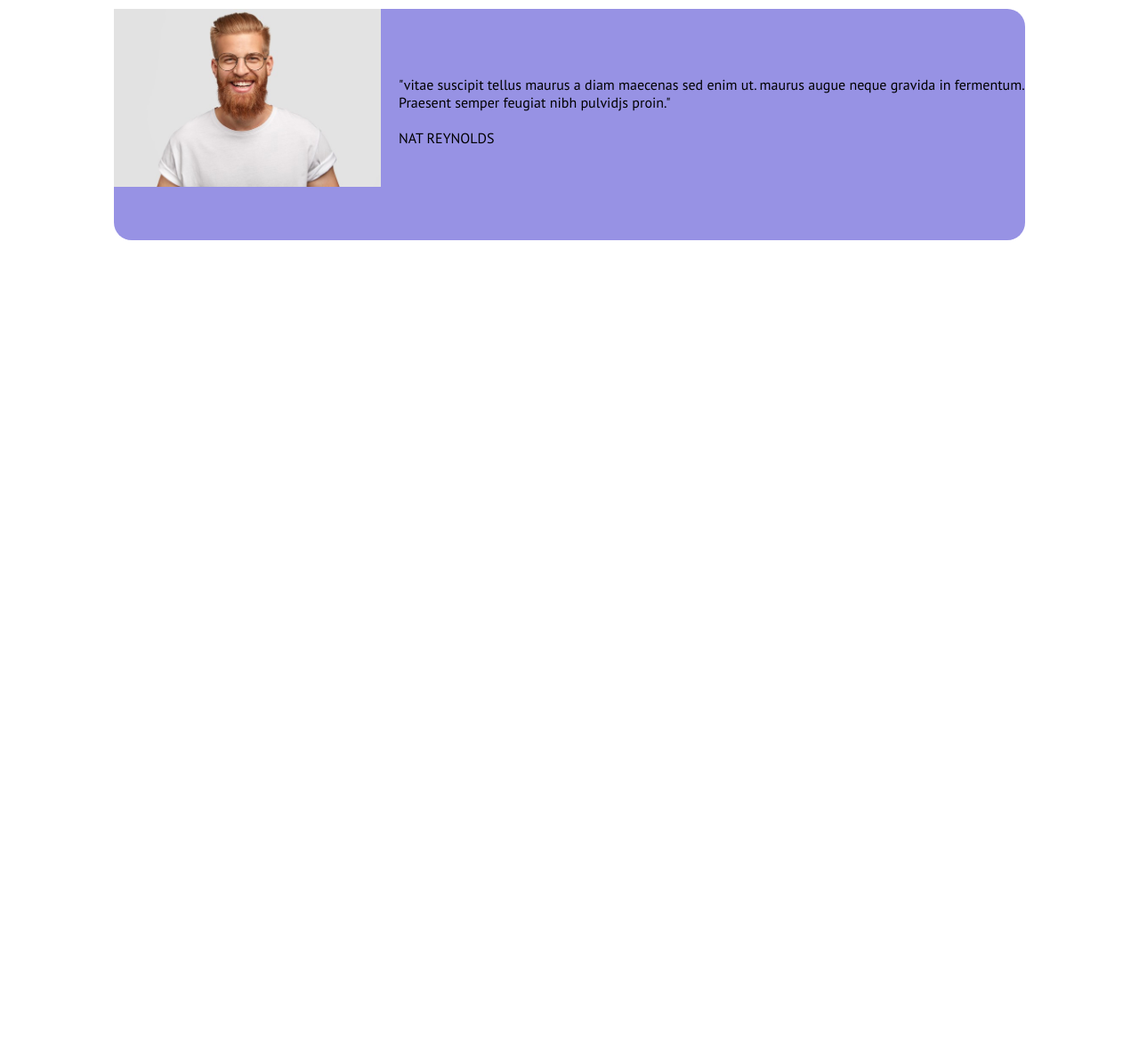
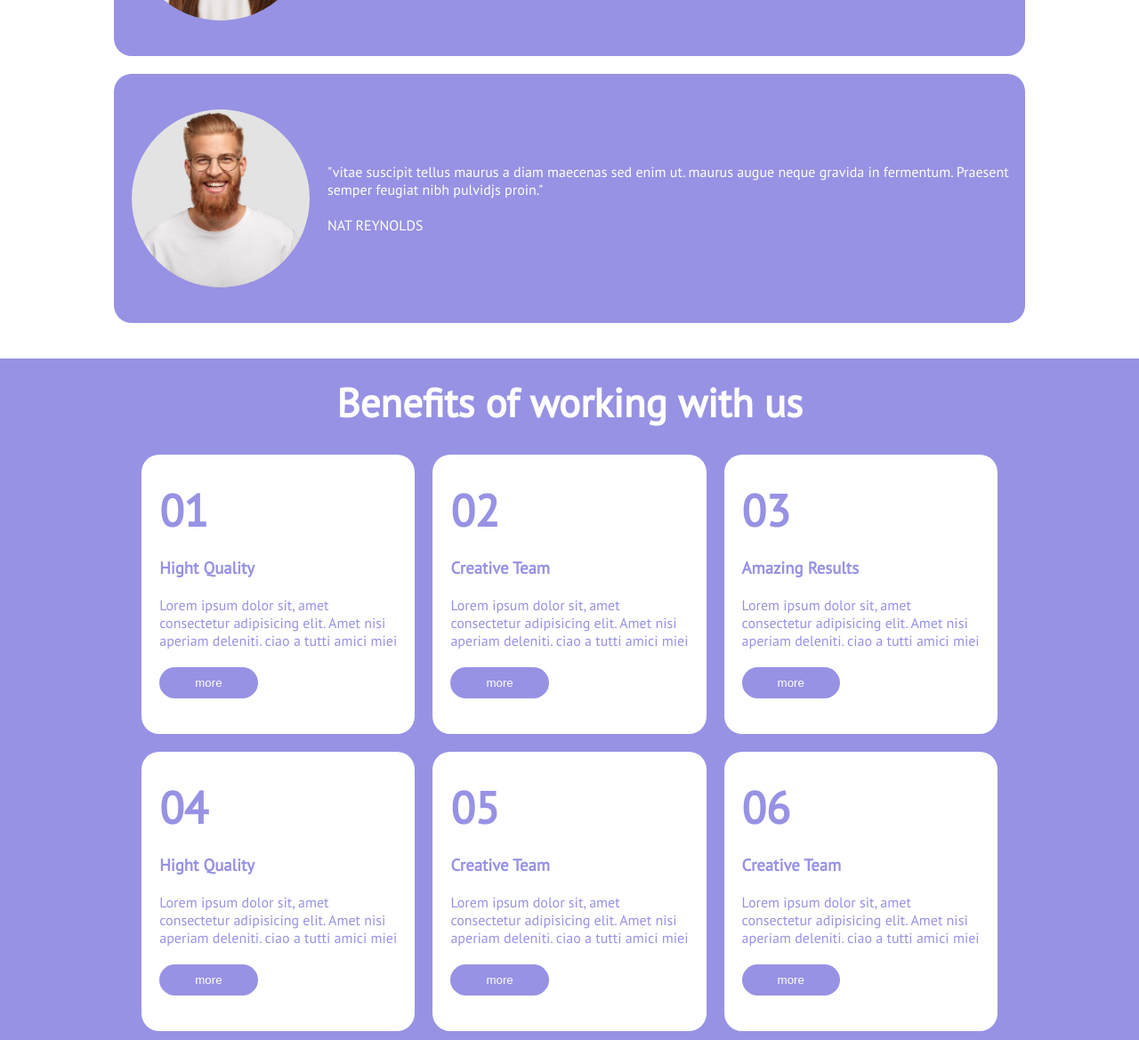
Before and after one commit to EmanueleWebDeveloper/htmlcss-responsive-layout, a plain HTML site: page index.html in a window 1280 px wide. Shown: the part 2120-3289 px from the top of the page at 89% size. Before the commit the page ends 2420 px from the top, so only its background shows below. Drawn offline with Linux system fonts and the light colour scheme.

Commit message:
carte bianche

```diff
--- a/index.html
+++ b/index.html
@@ -124,6 +124,7 @@
                 </div>
 
             </div>
+
             <div class="centratura">
                 <div>
                     <picture>
@@ -135,11 +136,12 @@
                 </div>
 
             </div>
+
             <div class="centratura">
                 <div>
-                    <div>
+                    <picture>
                         <img id="foto" src="./img/testimonial3.jpg" alt="">
-                    </div>
+                    </picture>
                 </div>
                 <div>
                     <p>"vitae suscipit tellus maurus a diam maecenas sed enim ut. maurus augue neque gravida in fermentum. Praesent semper feugiat nibh pulvidjs proin." <br> <br>   <span>NAT REYNOLDS </span></p>
@@ -148,6 +150,100 @@
             </div>
 
             </div>
+
+            </div>
+        </section>
+
+        <section id="title-3">
+            <div>
+                <h2>Benefits of working with us</h2>
+            </div>
+        </section>
+
+        <section class="seicarte">
+            <div class="contenitore-flex">
+            <div class="carta">
+                <div>
+                    <h2>01</h2>
+                </div>
+                <div>
+                <h3>Hight Quality</h3>
+                </div>
+                <div>
+                    <p>Lorem ipsum dolor sit, amet consectetur adipisicing elit. Amet nisi aperiam deleniti. ciao a tutti amici miei</p>
+                                    </div>
+                <div class="Bottoneviola">
+                    <button>more</button>
+                </div>
+            </div>
+
+            <div class="carta">
+                <div>
+                    <h2>02</h2>
+                </div>
+                <div>
+                    <h3>Creative Team</h3>
+                </div>
+                <div>
+                    <p>Lorem ipsum dolor sit, amet consectetur adipisicing elit. Amet nisi aperiam deleniti. ciao a tutti amici miei</p>
+                </div>
+                <div class="Bottoneviola">
+                    <button>more</button>
+                </div>
+            </div>
+
+            <div class="carta">
+                <div>
+                    <h2>03</h2>
+                </div>
+                <div><h3>Amazing Results</h3></div>
+                <div>
+                <p>Lorem ipsum dolor sit, amet consectetur adipisicing elit. Amet nisi aperiam deleniti. ciao a tutti amici miei</p>
+                </div>
+                <div class="Bottoneviola">
+                    <button>more</button>
+                </div>
+            </div>
+
+            <div class="carta">
+                <div>
+                    <h2>04</h2>
+                </div>
+                <div><h3>Hight Quality</h3></div>
+                <div>
+                    <p>Lorem ipsum dolor sit, amet consectetur adipisicing elit. Amet nisi aperiam deleniti. ciao a tutti amici miei</p>
+                </div>
+                <div class="Bottoneviola">
+                    <button>more</button>
+                </div>
+            </div>
+
+            <div class="carta">
+                <div>
+                    <h2>05</h2>
+                </div>
+                <div><h3>Creative Team</h3></div>
+                <div>
+                    <p>Lorem ipsum dolor sit, amet consectetur adipisicing elit. Amet nisi aperiam deleniti. ciao a tutti amici miei</p>
+               </div>
+                <div class="Bottoneviola">
+                    <button>more</button>
+                </div>
+            </div>
+
+            <div class="carta">
+                <div>
+                    <h2>06</h2>
+                </div>
+                <div><h3>Creative Team</h3></div>
+                <div>
+                   <p>Lorem ipsum dolor sit, amet consectetur adipisicing elit. Amet nisi aperiam deleniti. ciao a tutti amici miei</p>
+                </div>
+                <div class="Bottoneviola">
+                    <button>more</button>
+                </div>
+            </div>
+        </div>
         </section>
     </main>
 
--- a/style.css
+++ b/style.css
@@ -42,71 +42,8 @@ nav div ul li button{
    border-radius: 20px;
 }
 
-@media screen and ( max-width: 480px ){
-    nav{
-        width: 80%;
-        display: flex;
-        justify-content: space-between;
-        margin: 0 auto;
-        align-items: center;
-        padding: 10px;
-    }
-    nav div ul{
-        display: none;
-    }
-    nav div #mobile{
-        display: block;
-    }
-    main .planning{
-        display: flex;
-        width: 100%;
-        margin: 0 auto;
-        flex-wrap: wrap;
-    }
-    main .container{
-        width: 100%;
-        margin: 0 auto;
-        flex-direction: column;
-     }
-     main .flex-foto{
-        flex-direction: column;
-    }
 
-    main .card-big{
-        width: 100%;
-    }
-
-}
-
-
-@media screen and ( max-width: 768px ){
-    nav{
-        width: 80%;
-        display: flex;
-        justify-content: space-between;
-        margin: 0 auto;
-        align-items: center;
-        padding: 10px;
-    }
-    nav div ul{
-        display: none;
-    }
-    nav div #mobile{
-        display: block;
-    }
-    main .planning{
-        display: flex;
-        width: 100%;
-        margin: 0 auto;
-        flex-wrap: wrap;
-    }
-    main .flex-foto{
-        display: flex;
-        flex-direction: column;
-    }
- }
-
- main .container{
+main .container{
     display: flex;
     flex-wrap: wrap;
     gap: 20px;
@@ -169,6 +106,7 @@ main .container .cards-small h3{
     padding-top: 20px;
 }
 
+
 main div div img{
     width: 300px;
 }
@@ -193,7 +131,7 @@ main div .primafoto{
 }
 
 main div .primafoto img{
-   padding-bottom: 100px;
+    padding-bottom: 100px;
 }
 
 main div .secondafoto{
@@ -248,7 +186,11 @@ main div .secondafoto img{
 .testimonialsdue{
     width: 80%;
     padding-top: 40px;
+    padding-bottom: 40px;
     margin: 0 auto;
+    display: flex;
+    flex-direction: column;
+    gap: 20px;
 }
 
 
@@ -256,10 +198,171 @@ main .testimonialsdue .centratura{
     background-color: #9792e4;
     border-radius: 20px;
     gap: 20px;
+    color: white;
 }
 
 main .testimonialsdue div{
     display: flex;
     align-items: center;
-    margin-bottom: 30px;
+    padding: 20px 0;
 }
+
+main .testimonialsdue div picture{
+    width: 200px;
+    height: 200px;
+    border-radius: 50%;
+    overflow: hidden;
+    margin-left: 20px;
+}
+
+main .testimonialsdue div picture img{
+    width: 100%;
+    height: 100%;
+    object-fit: cover;
+}
+
+main #title-3{
+    background-color: #9792e4;
+    width: 100%;
+    margin: 0 auto;
+    font-size: 30px;
+   text-align: center;
+   color: white;
+}
+
+main #title-3{
+   padding: 20px 0;
+}
+
+.seicarte{
+    display: flex;
+    flex-wrap: wrap;
+    justify-content: center;
+    width: 100%;
+    background-color: #9792e4;
+}
+main .contenitore-flex{
+    display: flex;
+    flex-wrap: wrap;
+    justify-content: center;
+    width: 80%;
+}
+
+.carta {
+    width: 30%;
+    margin: 10px;
+    padding: 30px 20px;
+    background-color: white;
+    color: #9792e4;
+    border-radius: 20px;
+  }
+
+  main .contenitore-flex .carta button{
+    padding: 10px 40px;
+    border: none;
+    border-radius: 20px;
+    background-color: #9792e4;
+    color: white;
+  }
+
+  main .contenitore-flex .carta div h3{
+    padding: 20px 0px;
+  }
+
+  main .contenitore-flex .carta .Bottoneviola{
+    padding-top: 20px;
+    padding-bottom: 10px;
+  }
+
+  main .contenitore-flex .carta div h2{
+    font-size: 50px;
+  }
+
+
+
+
+
+
+  @media screen and ( max-width: 768px ){
+      nav{
+          width: 80%;
+          display: flex;
+          justify-content: space-between;
+          margin: 0 auto;
+          align-items: center;
+          padding: 10px;
+        }
+        nav div ul{
+            display: none;
+        }
+    nav div #mobile{
+        display: block;
+    }
+    main .planning{
+        display: flex;
+        width: 100%;
+        margin: 0 auto;
+        flex-wrap: wrap;
+    }
+    main .flex-foto{
+        display: flex;
+        flex-direction: column;
+    }
+    .carta {
+        width: 45%;
+
+    }
+
+
+    @media screen and ( max-width: 480px ){
+        nav{
+            width: 80%;
+            display: flex;
+            justify-content: space-between;
+            margin: 0 auto;
+            align-items: center;
+            padding: 10px;
+        }
+        nav div ul{
+            display: none;
+        }
+        nav div #mobile{
+            display: block;
+        }
+        main .planning{
+            display: flex;
+            width: 100%;
+            margin: 0 auto;
+            flex-wrap: wrap;
+        }
+        main .container{
+            width: 100%;
+            margin: 0 auto;
+            flex-direction: column;
+         }
+         main .flex-foto{
+            flex-direction: column;
+        }
+
+        main .cards-small{
+            width: 100%;
+        }
+
+        main .card-big{
+            width: 100%;
+        }
+
+        main .testimonialsdue div{
+            display: flex;
+            flex-direction: column;
+            text-align: center;
+        }
+        main .contenitore-flex{
+            flex-direction: column;
+            align-items: center;
+        }
+        .carta {
+            width: 100%;
+          }
+    }
+ }
```
